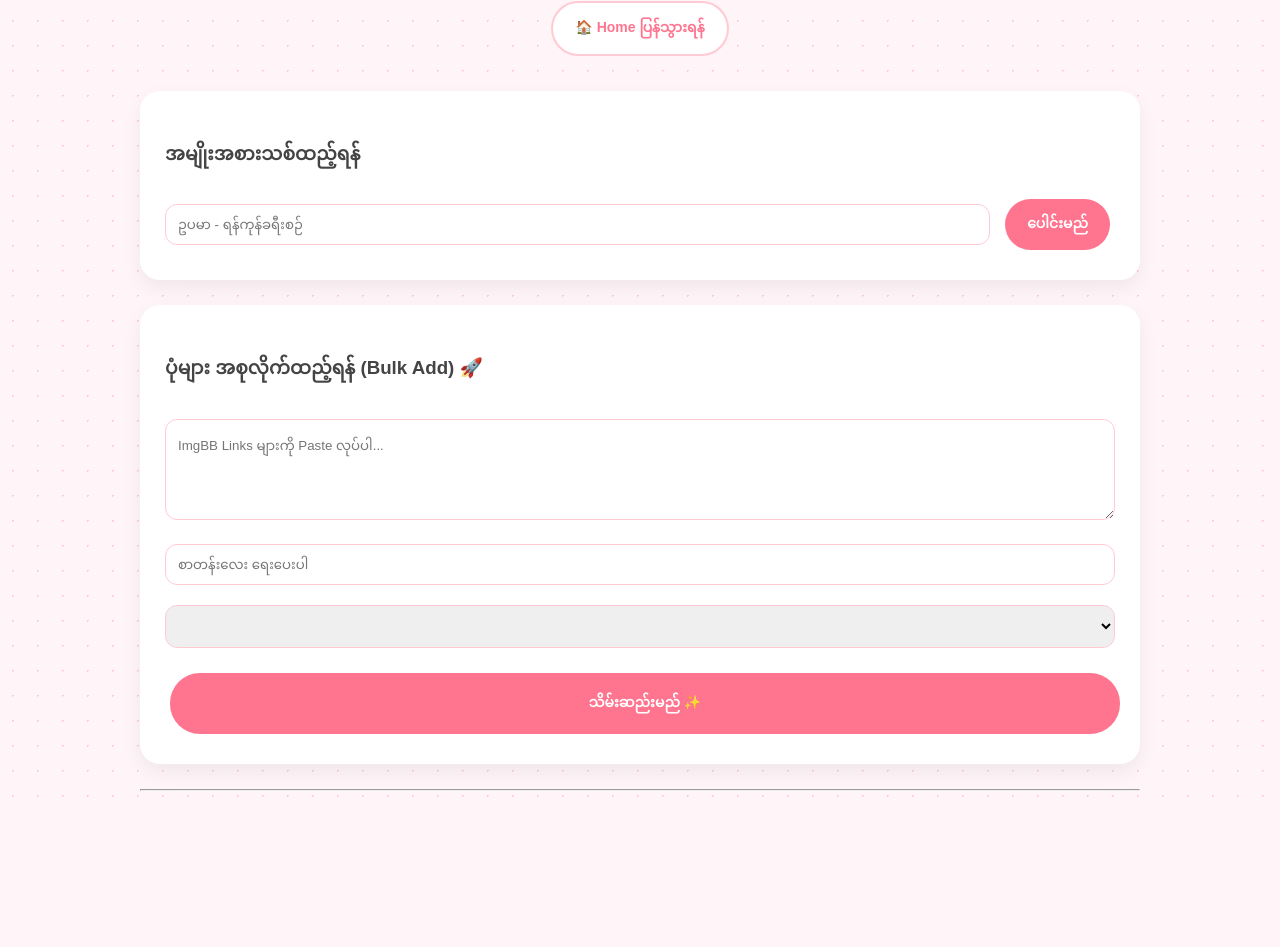
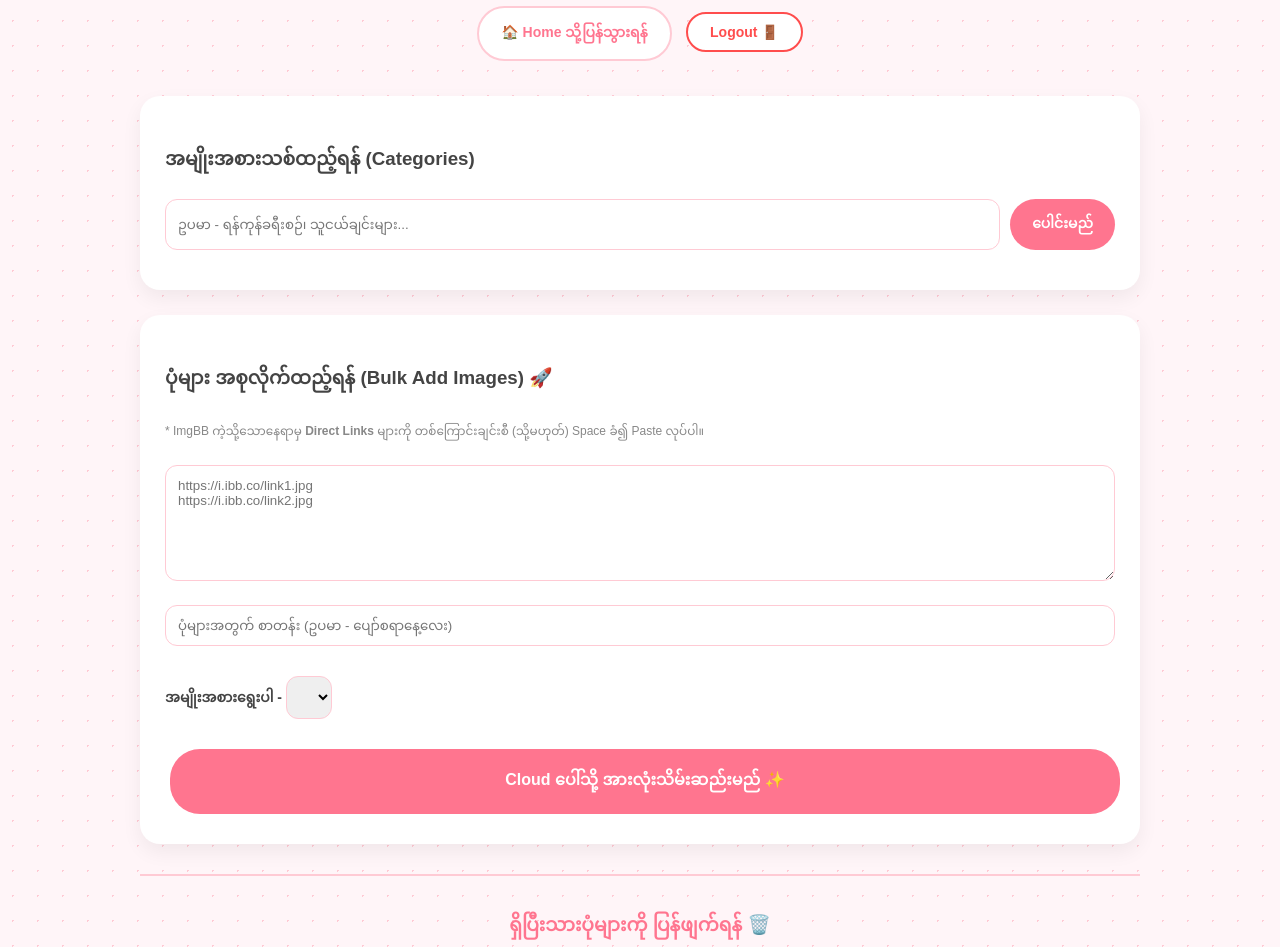
Before and after one commit to waiyan3972894/My-Memory, a plain HTML site: page manage.html in a window 1280 px wide. Shown: the part 117-1064 px from the top of the page. Before the commit the page ends 936 px from the top, so only its background shows below. Drawn offline with Linux system fonts and the light colour scheme; a web font is replaced by a local one.

Commit message:
Update manage.html

```diff
--- a/manage.html
+++ b/manage.html
@@ -3,43 +3,62 @@
 <head>
     <meta charset="UTF-8">
     <meta name="viewport" content="width=device-width, initial-scale=1.0">
-    <title>Manage Memories</title>
+    <title>Manage Memories - Admin</title>
     <link rel="stylesheet" href="style.css">
 </head>
 <body>
     <div class="container">
         <header>
-            <h1>Admin Panel ⚙️</h1>
-            <a href="index.html" class="btn">🏠 Home ပြန်သွားရန်</a>
+            <h1 style="font-family: 'Pattaya', sans-serif;">Manage My App ⚙️</h1>
+            <div style="margin-top: 15px;">
+                <a href="index.html" class="btn">🏠 Home သို့ပြန်သွားရန်</a>
+                <button onclick="logout()" class="btn" style="border-color: #ff4d4d; color: #ff4d4d;">Logout 🚪</button>
+            </div>
         </header>
 
         <div class="upload-section">
-            <h3>အမျိုးအစားသစ်ထည့်ရန်</h3>
-            <div style="display:flex; gap:10px;">
-                <input type="text" id="newCategoryInput" placeholder="ဥပမာ - ရန်ကုန်ခရီးစဉ်" style="flex:1;">
-                <button onclick="addCategory()" class="btn add-btn">ပေါင်းမည်</button>
+            <h3>အမျိုးအစားသစ်ထည့်ရန် (Categories)</h3>
+            <div style="display:flex; gap:10px; margin-top: 10px;">
+                <input type="text" id="newCategoryInput" placeholder="ဥပမာ - ရန်ကုန်ခရီးစဉ်၊ သူငယ်ချင်းများ..." style="flex:1; margin:0;">
+                <button onclick="addCategory()" class="btn add-btn" style="margin:0;">ပေါင်းမည်</button>
             </div>
-            <div id="categoryList" class="tag-container"></div>
+            <div id="categoryList" class="tag-container" style="margin-top: 15px;">
+                </div>
         </div>
 
         <div class="upload-section">
-            <h3>ပုံများ အစုလိုက်ထည့်ရန် (Bulk Add) 🚀</h3>
-            <textarea id="bulkImageLinks" rows="5" placeholder="ImgBB Links များကို Paste လုပ်ပါ..."></textarea>
-            <input type="text" id="bulkCaption" placeholder="စာတန်းလေး ရေးပေးပါ">
-            <select id="categorySelect"></select>
-            <button onclick="saveBulkMemories()" class="btn add-btn" style="width: 100%; margin-top: 15px; padding: 15px;">သိမ်းဆည်းမည် ✨</button>
+            <h3>ပုံများ အစုလိုက်ထည့်ရန် (Bulk Add Images) 🚀</h3>
+            <p style="font-size: 12px; color: #888; margin-bottom: 10px;">
+                * ImgBB ကဲ့သို့သောနေရာမှ <b>Direct Links</b> များကို တစ်ကြောင်းချင်းစီ (သို့မဟုတ်) Space ခံ၍ Paste လုပ်ပါ။
+            </p>
+
+            <textarea id="bulkImageLinks" rows="6" placeholder="https://i.ibb.co/link1.jpg&#10;https://i.ibb.co/link2.jpg"></textarea>
+
+            <input type="text" id="bulkCaption" placeholder="ပုံများအတွက် စာတန်း (ဥပမာ - ပျော်စရာနေ့လေး)">
+
+            <div style="margin-top: 10px;">
+                <label style="font-size: 14px; font-weight: bold;">အမျိုးအစားရွေးပါ - </label>
+                <select id="categorySelect" style="width: auto; display: inline-block;"></select>
+            </div>
+
+            <button onclick="saveBulkMemories()" class="btn add-btn" style="width: 100%; margin-top: 20px; padding: 15px; font-size: 16px;">
+                Cloud ပေါ်သို့ အားလုံးသိမ်းဆည်းမည် ✨
+            </button>
         </div>
 
-        <hr>
-        <div id="manageList" class="manage-grid"></div>
+        <hr style="border: 1px solid #ffcad4; margin: 30px 0;">
+
+        <div class="upload-section" style="background: transparent; box-shadow: none; padding: 0;">
+            <h3 style="text-align: center; color: #ff758f;">ရှိပြီးသားပုံများကို ပြန်ဖျက်ရန် 🗑️</h3>
+            <div id="manageList" class="manage-grid" style="margin-top: 20px;">
+                </div>
+        </div>
     </div>
 
     <script src="https://www.gstatic.com/firebasejs/10.7.0/firebase-app-compat.js"></script>
     <script src="https://www.gstatic.com/firebasejs/10.7.0/firebase-auth-compat.js"></script>
-    <script src="https://www.gstatic.com/firebasejs/10.7.0/firebase-app-compat.js"></script>
-<script src="https://www.gstatic.com/firebasejs/10.7.0/firebase-auth-compat.js"></script>
-<script src="https://www.gstatic.com/firebasejs/10.7.0/firebase-database-compat.js"></script>
-<script src="script.js"></script>
+    <script src="https://www.gstatic.com/firebasejs/10.7.0/firebase-database-compat.js"></script>
+
     <script src="script.js"></script>
 </body>
 </html>
```
